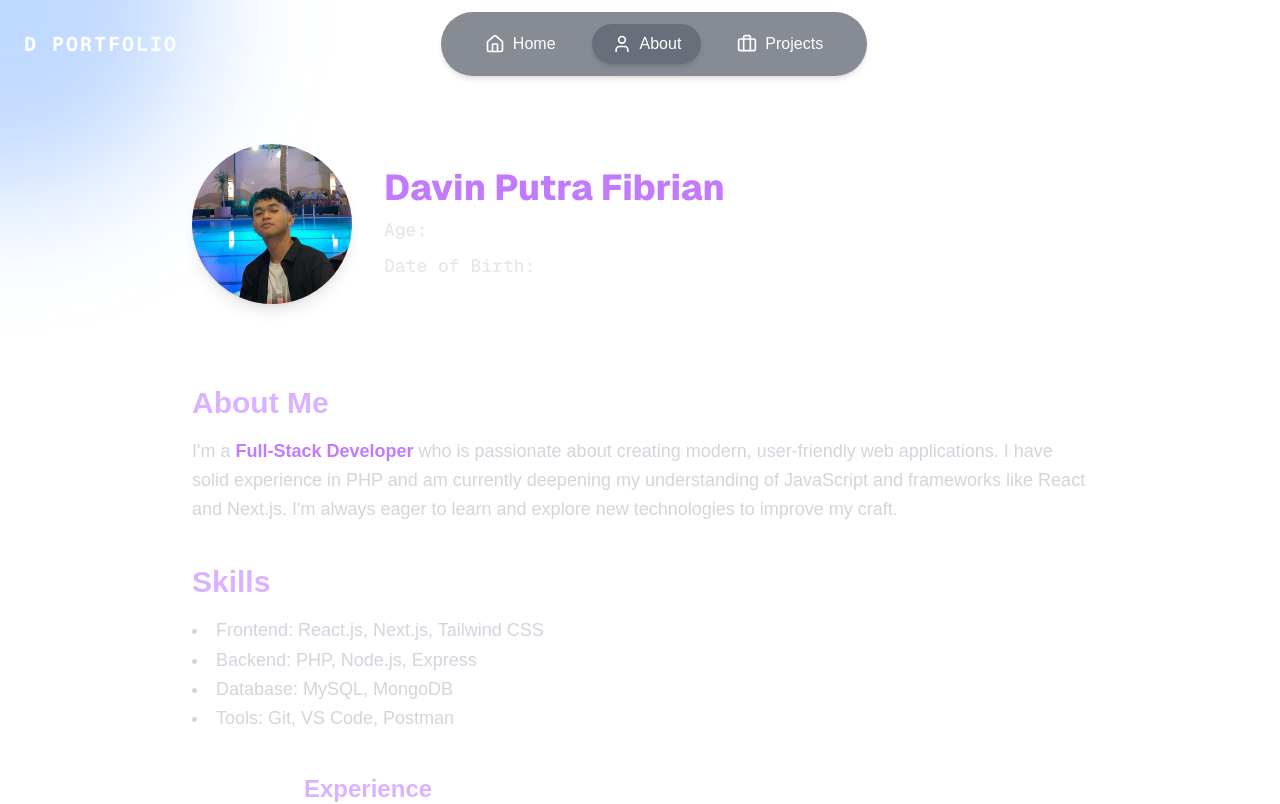
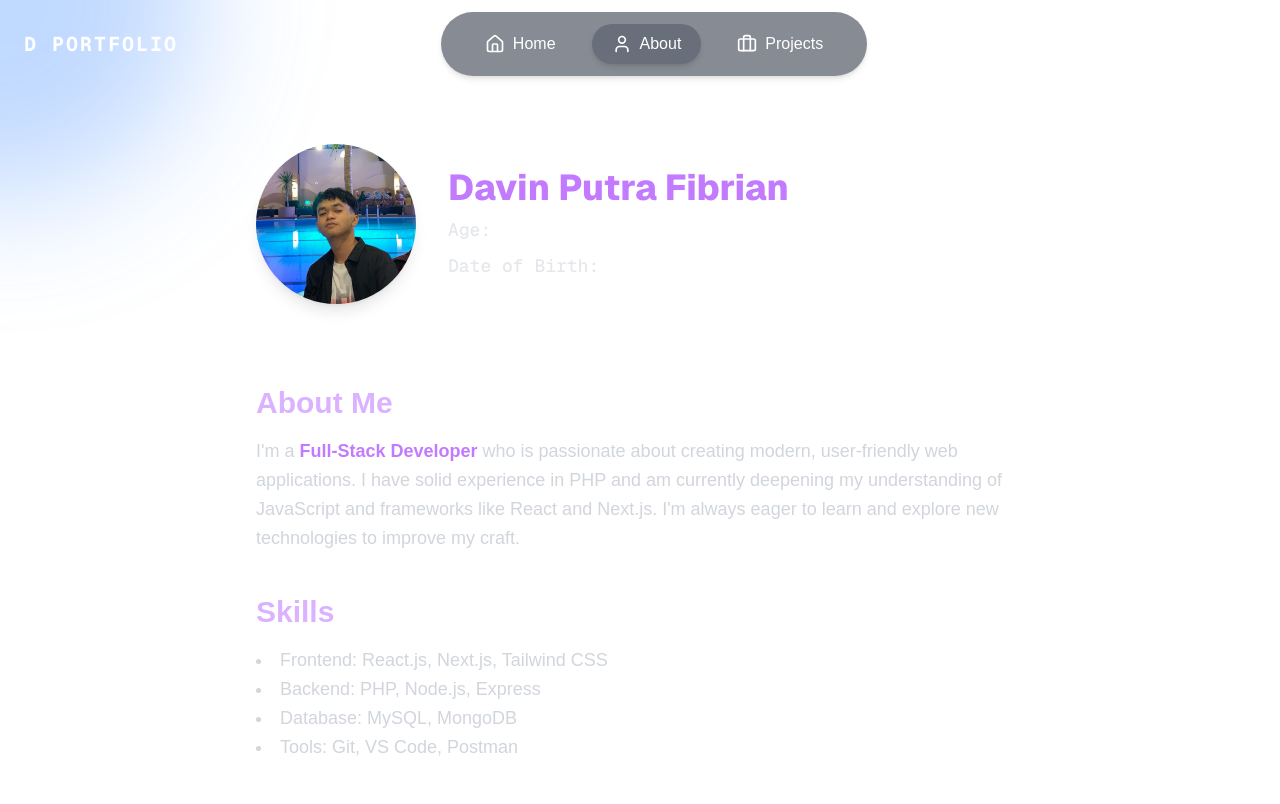
Before and after one commit to VinLvy/D-portfolio, a Next.js app: page /about in a window 1280 px wide. Shown: the top 804 px of the page. Built offline with nearby package versions, Linux system fonts and the light colour scheme.

Commit message:
About 1.4

```diff
--- a/src/app/about/page.js
+++ b/src/app/about/page.js
@@ -4,7 +4,7 @@ export default function About() {
   return (
     <div className="flex flex-col items-center justify-center min-h-screen px-6 py-12 text-white mt-24">
       {/* Bagian atas: Foto dan Info Pribadi */}
-      <div className="flex flex-col md:flex-row items-center gap-8 text-left w-full max-w-4xl">
+      <div className="flex flex-col md:flex-row items-center gap-8 text-left w-full max-w-3xl">
         {/* Foto Profil */}
         <div className="flex-shrink-0">
           <Image
@@ -25,10 +25,10 @@ export default function About() {
         </div>
       </div>
 
-      <div className="border-t border-white opacity-30 w-full max-w-4xl my-10"></div>
+      <div className="border-t border-white opacity-30 w-full max-w-3xl my-10"></div>
 
       {/* Wrapper Utama */}
-      <div className="w-full max-w-4xl mx-auto">
+      <div className="w-full max-w-3xl mx-auto">
         {/* About Saya */}
         <section className="mb-10">
           <h2 className="text-3xl font-semibold mb-4 text-purple-300">About Me</h2>
@@ -47,8 +47,6 @@ export default function About() {
             <li>Tools: Git, VS Code, Postman</li>
           </ul>
         </section>
-      </div>
-
 
         {/* Experience */}
         <section className="mb-10 max-w-2xl text-left">
@@ -80,5 +78,6 @@ export default function About() {
           </p>
         </section>
       </div>
+    </div>
   );
 }
```
Lines whose indentation alone changed are shown as unchanged.
